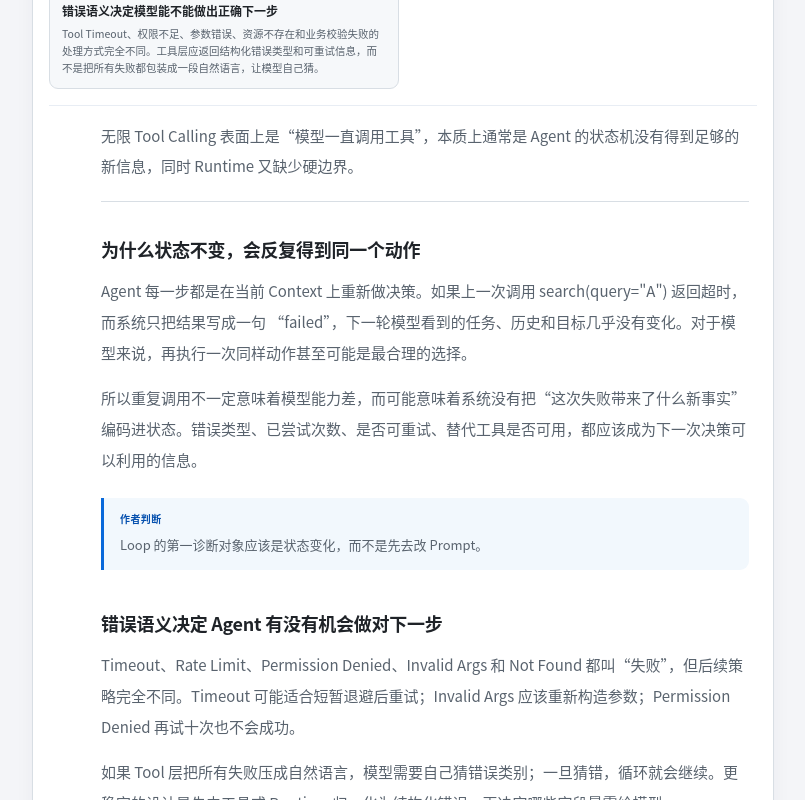
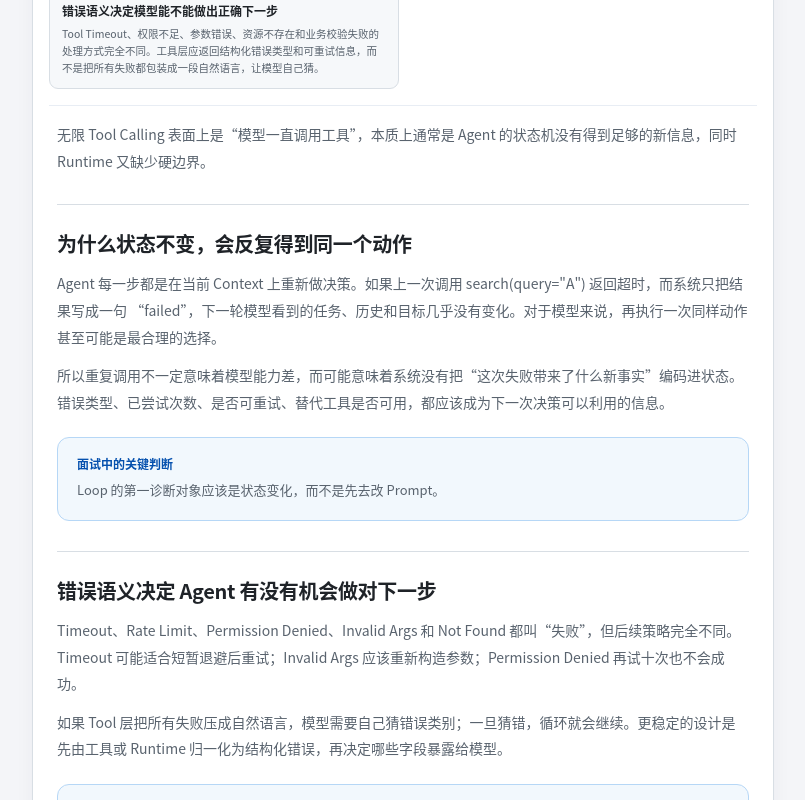
Before and after one commit to 1264585648/interview, a Next.js app: page /questions/agent-tool-loop in a window 1280 px wide. Shown: the part 1580-2380 px from the top of the page, without its empty margins (164-969 px from the left). Built offline with nearby package versions, Linux system fonts and the light colour scheme.

Commit message:
refactor: use rich article body for every question

```diff
--- a/data/articleDocuments.ts
+++ b/data/articleDocuments.ts
@@ -2,7 +2,9 @@ import { observabilityArticle } from './observabilityContent'
 import { observabilityRichText } from './observabilityRichText'
 import { getQuestionArticle } from './questionArticles'
 import { defineQuestionArticle } from './defineQuestionArticle'
-import type { QuestionArticleDocument } from './articleRichText'
+import { getQuestionLongform, type QuestionLongform } from './questionLongform'
+import { getRuntimeToolLongform } from './runtimeToolContent'
+import type { QuestionArticleDocument, RichTextBlock } from './articleRichText'
 
 const richArticleDocuments: Record<string, QuestionArticleDocument> = {
   'agent-observability-tracing': defineQuestionArticle({
@@ -11,6 +13,52 @@ const richArticleDocuments: Record<string, QuestionArticleDocument> = {
   })
 }
 
+function convertLongformToRichText(longform: QuestionLongform): RichTextBlock[] {
+  const blocks: RichTextBlock[] = [
+    {
+      type: 'paragraph',
+      content: [longform.intro]
+    }
+  ]
+
+  longform.sections.forEach((section, index) => {
+    blocks.push({
+      type: 'heading',
+      level: 2,
+      id: `article-section-${index + 1}`,
+      content: [section.title]
+    })
+
+    section.paragraphs.forEach((paragraph) => {
+      blocks.push({
+        type: 'paragraph',
+        content: [paragraph]
+      })
+    })
+
+    if (section.judgement) {
+      blocks.push({
+        type: 'callout',
+        tone: 'info',
+        title: '面试中的关键判断',
+        content: [section.judgement]
+      })
+    }
+  })
+
+  return blocks
+}
+
+function getGeneratedRichText(slug: string): RichTextBlock[] | undefined {
+  const longform = getQuestionLongform(slug) ?? getRuntimeToolLongform(slug)
+  return longform ? convertLongformToRichText(longform) : undefined
+}
+
 export function getQuestionArticleDocument(slug: string): QuestionArticleDocument | undefined {
-  return richArticleDocuments[slug] ?? getQuestionArticle(slug)
+  const article = richArticleDocuments[slug] ?? getQuestionArticle(slug)
+
+  if (!article || article.richText?.length) return article
+
+  const richText = getGeneratedRichText(slug)
+  return richText ? defineQuestionArticle({ ...article, richText }) : article
 }
```
